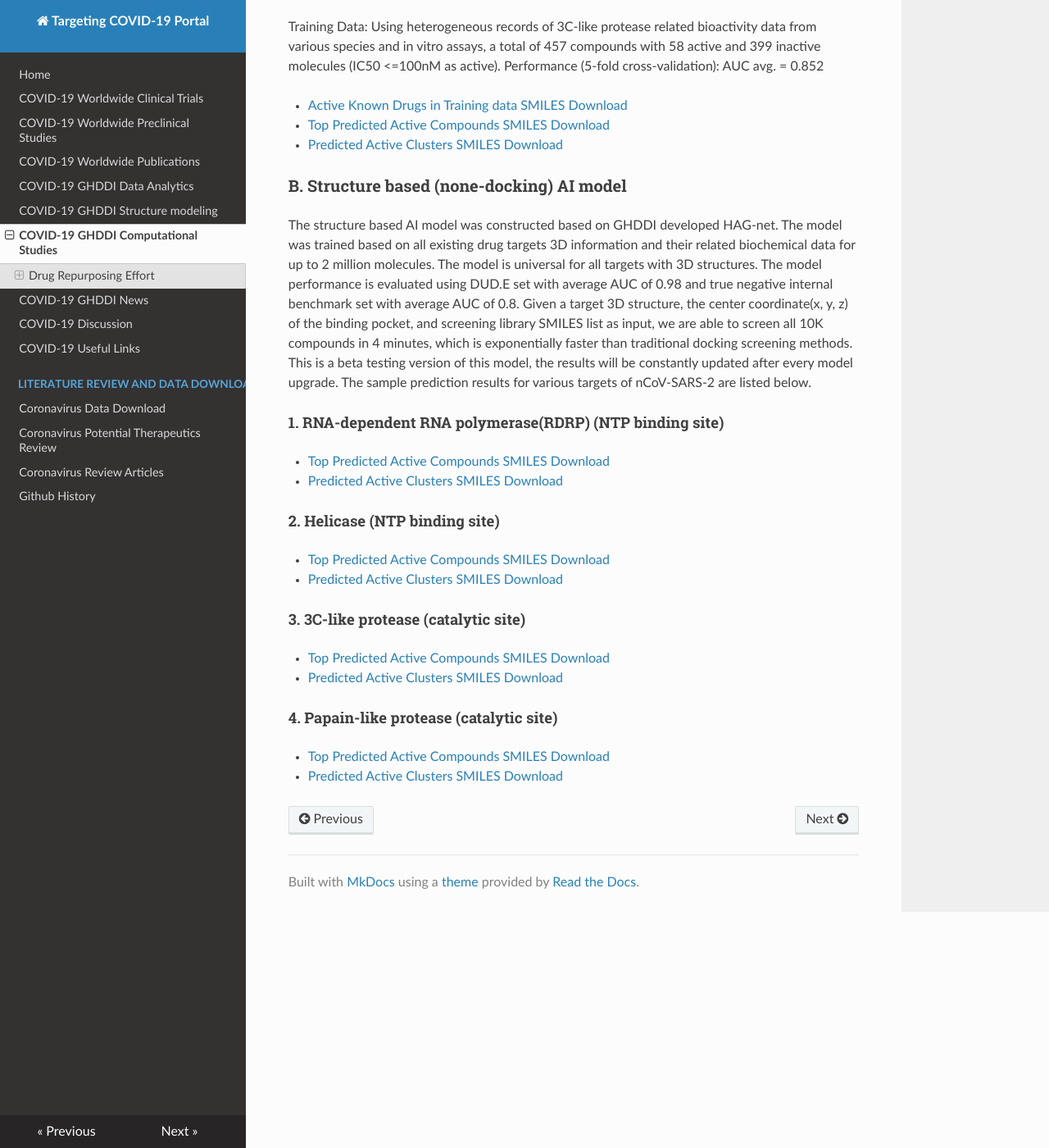
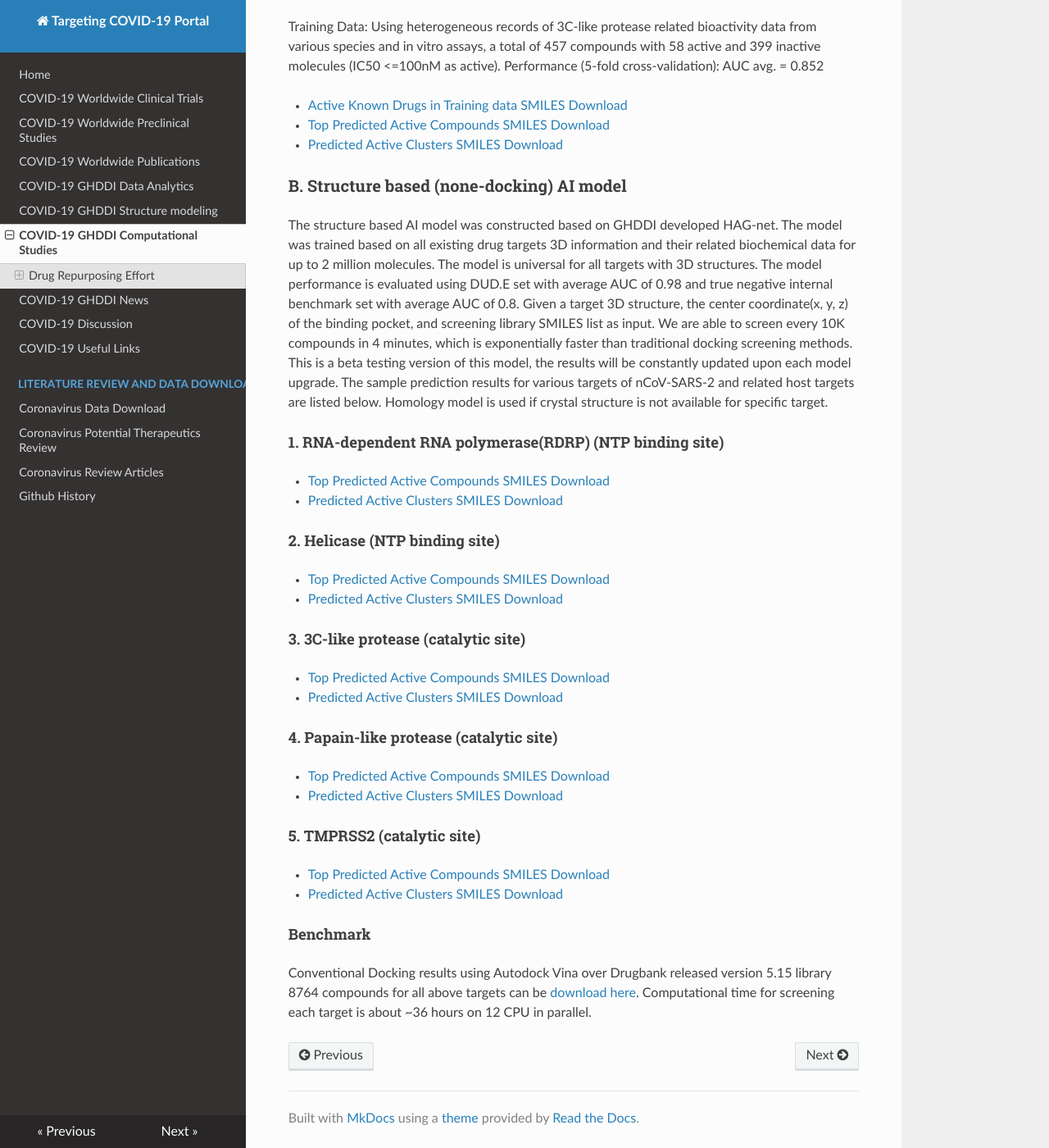
Before and after one commit to GHDDI-AILab/Targeting2019-nCoV, an MkDocs documentation site: the page built from docs/computational.md, in a window 1280 px wide and 1400 px high, scrolled down 1877 px. Shown: the whole window at 82% size. Built offline with MkDocs 1.6.1, drawn with Linux system fonts in a browser that asks for light colours; nearby versions of some CDN libraries.

Commit message:
update computational results

```diff
--- a/docs/computational.md
+++ b/docs/computational.md
@@ -51,7 +51,8 @@ Performance (5-fold cross-validation): AUC avg. = 0.852
 
 
 ### B. Structure based (none-docking) AI model
-The structure based AI model was constructed based on GHDDI developed HAG-net. The model was trained based on all existing drug targets 3D information and their related biochemical data for up to 2 million molecules. The model is universal for all targets with 3D structures. The model performance is evaluated using DUD.E set with average AUC of 0.98 and true negative internal benchmark set with average AUC of 0.8. Given a target 3D structure, the center coordinate(x, y, z) of the binding pocket, and screening library SMILES list as input, we are able to screen all 10K compounds in 4 minutes, which is exponentially faster than traditional docking screening methods. This is a beta testing version of this model, the results will be constantly updated after every model upgrade. The sample prediction results for various targets of nCoV-SARS-2 are listed below.
+The structure based AI model was constructed based on GHDDI developed HAG-net. The model was trained based on all existing drug targets 3D information and their related biochemical data for up to 2 million molecules. The model is universal for all targets with 3D structures. The model performance is evaluated using DUD.E set with average AUC of 0.98 and true negative internal benchmark set with average AUC of 0.8. Given a target 3D structure, the center coordinate(x, y, z) of the binding pocket, and screening library SMILES list as input.
+We are able to screen every 10K compounds in 4 minutes, which is exponentially faster than traditional docking screening methods. This is a beta testing version of this model, the results will be constantly updated upon each model upgrade. The sample prediction results for various targets of nCoV-SARS-2 and related host targets are listed below. Homology model is used if crystal structure is not available for specific target.
 
 #### 1. RNA-dependent RNA polymerase(RDRP) (NTP binding site)
 * [Top Predicted Active Compounds SMILES Download](https://ghddiai.oss-cn-zhangjiakou.aliyuncs.com/file/rdrp_stock_top200_2.csv)
@@ -68,3 +69,10 @@ The structure based AI model was constructed based on GHDDI developed HAG-net. T
 #### 4. Papain-like protease (catalytic site)
 * [Top Predicted Active Compounds SMILES Download](https://ghddiai.oss-cn-zhangjiakou.aliyuncs.com/file/plpro_stock_top200_2.csv)
 * [Predicted Active Clusters SMILES Download](https://ghddiai.oss-cn-zhangjiakou.aliyuncs.com/file/plpro_stock_clusters_2.csv)
+
+#### 5. TMPRSS2 (catalytic site)
+* [Top Predicted Active Compounds SMILES Download](https://ghddiai.oss-cn-zhangjiakou.aliyuncs.com/file/TMPRSS2_stock_top200_2.csv)
+* [Predicted Active Clusters SMILES Download](https://ghddiai.oss-cn-zhangjiakou.aliyuncs.com/file/TMPRSS2_stock_clusters_2.csv)
+
+#### Benchmark
+Conventional Docking results using Autodock Vina over Drugbank released version 5.15 library 8764 compounds for all above targets can be [download here](https://ghddiai.oss-cn-zhangjiakou.aliyuncs.com/file/vina_dock_all_drugbank515.csv). Computational time for screening each target is about ~36 hours on 12 CPU in parallel.
```
Also changed, not shown: docs/nCov_Structures.md (+1 -0 lines).
